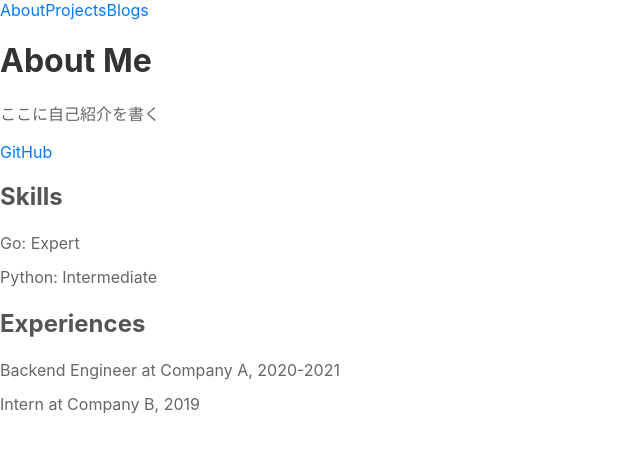
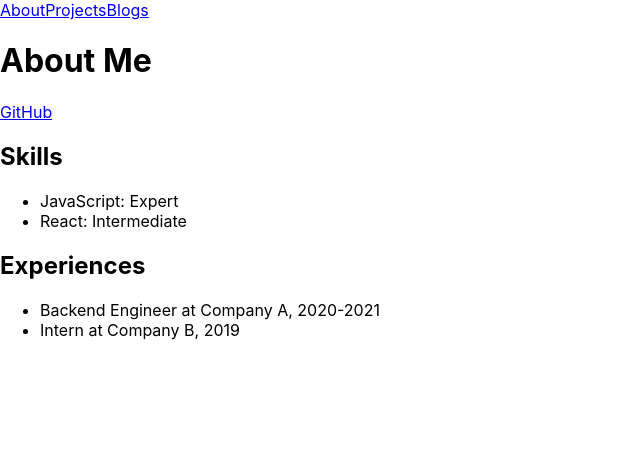
Before and after one commit to kyosu-1/portfolio, a React (Create React App) app: page / in a window 1280 px wide. Shown: the top 452 px of the page, without its empty margins (0-640 px from the left). Built offline with nearby package versions, Linux system fonts and the light colour scheme.

Commit message:
型定義をするように

```diff
--- a/src/pages/About.tsx
+++ b/src/pages/About.tsx
@@ -1,13 +1,11 @@
 // About.tsx
 import React from 'react';
-import './About.css';
 import { skills, experiences } from './AboutData';
 
 const About = () => {
   return (
     <div>
       <h1>About Me</h1>
-      <p>ここに自己紹介を書く</p>
       <a href="https://github.com/kyosu-1" target="_blank" rel="noopener noreferrer">GitHub</a>
       <h2>Skills</h2>
       <ul>
--- /dev/null
+++ b/src/pages/AboutData.ts
@@ -0,0 +1,16 @@
+// AboutData.ts
+import { Skill, Experience } from './Types';
+
+const skills: Skill[] = [
+  { skill: "JavaScript", level: "Expert" },
+  { skill: "React", level: "Intermediate" },
+  // 他のスキル
+];
+
+const experiences: Experience[] = [
+  { role: "Backend Engineer", company: "Company A", year: "2020-2021" },
+  { role: "Intern", company: "Company B", year: "2019" },
+  // 他の経験
+];
+
+export { skills, experiences };
--- a/src/pages/AboutData.tsx
+++ /dev/null
@@ -1,14 +0,0 @@
-// AboutData.ts
-const skills = [
-    { skill: "Go", level: "Expert" },
-    { skill: "Python", level: "Intermediate" },
-    // 他のスキル
-  ];
-
-  const experiences = [
-    { role: "Backend Engineer", company: "Company A", year: "2020-2021" },
-    { role: "Intern", company: "Company B", year: "2019" },
-    // 他の経験
-  ];
-
-  export { skills, experiences };
--- /dev/null
+++ b/src/pages/Types.ts
@@ -0,0 +1,29 @@
+// Types.ts
+
+export type Skill = {
+    skill: string;
+    level: string; // 例: "Beginner", "Intermediate", "Expert"
+};
+
+export type Experience = {
+    role: string;
+    company: string;
+    year: string; // 期間や年を表す文字列
+};
+
+
+export type Blog = {
+    id: number;
+    title: string;
+    summary: string;
+    tags: string[];
+    content: string;
+};
+
+export type Project = {
+    id: number;
+    name: string;
+    description: string;
+    technologies: string[];
+    link: string; // GitHub link or project link
+};
```
